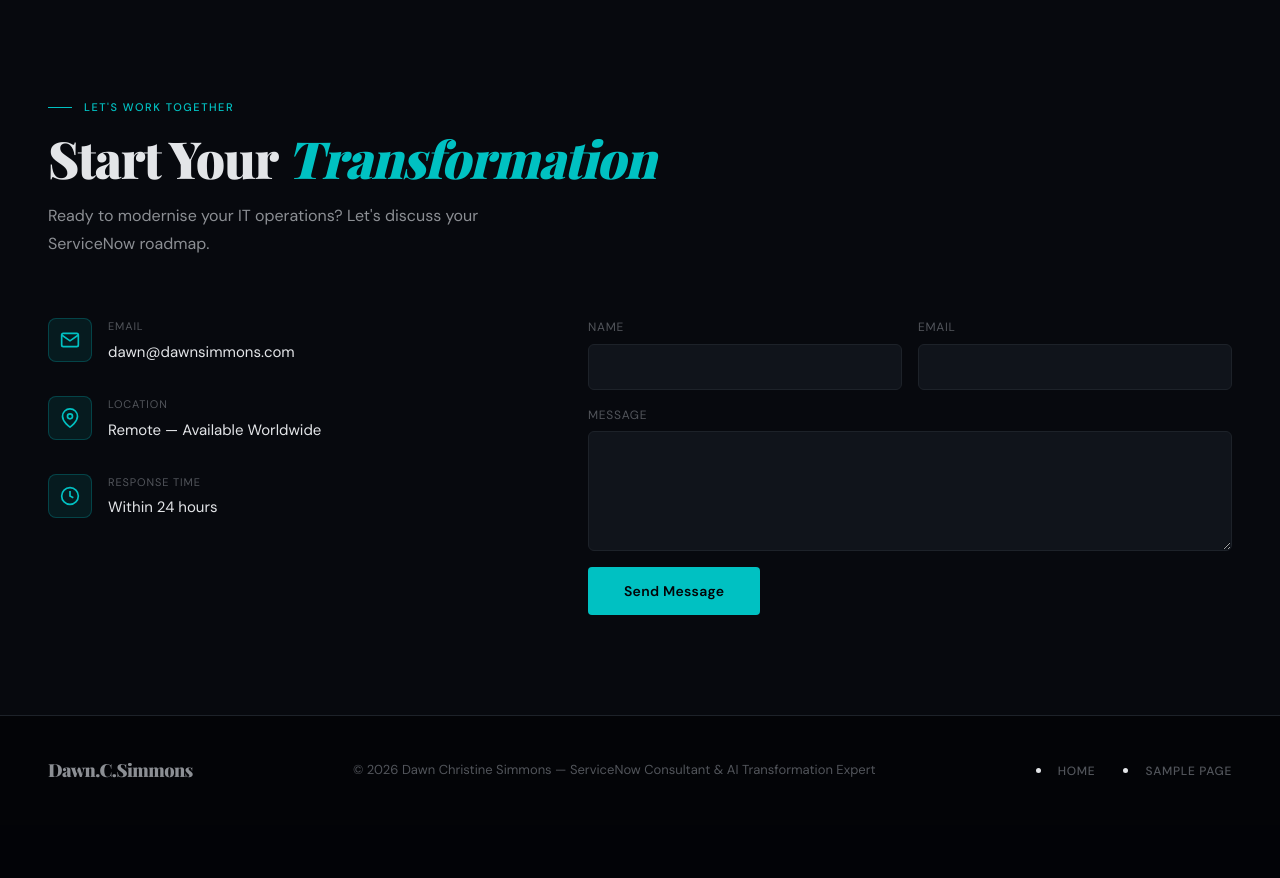
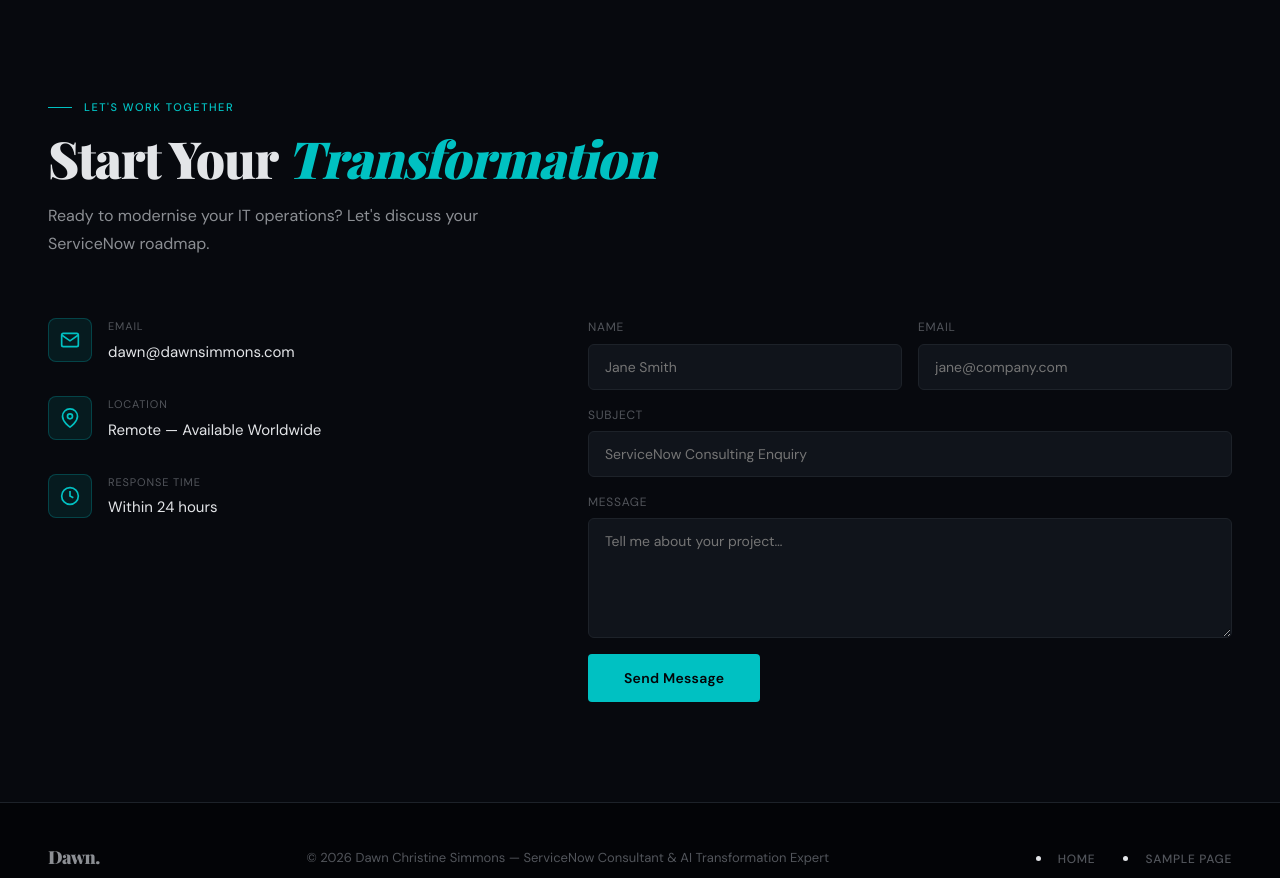
Before and after one commit to iqbalmbadhan/wordpress-template, a WordPress theme: template wordpress/dawn-simmons/front-page.php in a window 1280 px wide. Shown: the part 4471-5349 px from the top of the page. Before the commit the page ends 5249 px from the top, so only its background shows below. Run offline with PHP 8.4 and a stand-in for WordPress, Linux system fonts and the light colour scheme; the site name, menu and one post (Sample post) are stand-ins, and other content is empty; some libraries are stand-ins or nearby versions; some web fonts are replaced.

Commit message:
Fix 6 bugs found in senior engineer audit
functions.php
- Fix first-run wizard redirect: admin.php → index.php (add_dashboard_page
  registers under index.php; admin.php was a 404 so the wizard never opened
  automatically after theme activation)

customizer.php
- Fix in_array() third argument: was passing $v (a string) as the strict flag
  instead of true — semantically wrong even though strings cast to true in PHP

template-functions.php
- Use gmdate('Y') instead of date('Y') per WordPress coding standards
- Remove hardcoded "C.Simmons" suffix after the user-editable logo text in
  the footer (broke any custom logo text: "MySite." became "MySite.C.Simmons")

register-blocks.php
- Add esc_attr()/esc_html() wrappers on email display in contact section
  (was only sanitize_email(), which is not an output-escaping function)
- Add missing #formSuccess div to Gutenberg fallback contact form so the JS
  AJAX handler can show success/error feedback (Elementor widget had it; the
  Gutenberg render callback did not)
- Add subject field and input placeholders to Gutenberg form to match the
  Elementor widget, and because the PHP handler already reads ds_subject

https://claude.ai/code/session_01XnGaoqyPD46ZUoZDk19pod

```diff
--- a/wordpress/dawn-simmons/functions.php
+++ b/wordpress/dawn-simmons/functions.php
@@ -162,7 +162,7 @@ add_action( 'after_switch_theme', function () {
 add_action( 'admin_init', function () {
     if ( get_transient( 'ds_redirect_wizard' ) ) {
         delete_transient( 'ds_redirect_wizard' );
-        wp_safe_redirect( admin_url( 'admin.php?page=ds-setup-wizard' ) );
+        wp_safe_redirect( admin_url( 'index.php?page=ds-setup-wizard' ) );
         exit;
     }
 } );
--- a/wordpress/dawn-simmons/inc/blocks/register-blocks.php
+++ b/wordpress/dawn-simmons/inc/blocks/register-blocks.php
@@ -348,7 +348,7 @@ function ds_render_contact( array $attrs ): string {
                         <div class="contact-icon"><svg width="20" height="20" viewBox="0 0 24 24" fill="none" stroke="currentColor" stroke-width="2"><path d="M4 4h16c1.1 0 2 .9 2 2v12c0 1.1-.9 2-2 2H4c-1.1 0-2-.9-2-2V6c0-1.1.9-2 2-2z"/><polyline points="22,6 12,13 2,6"/></svg></div>
                         <div>
                             <div class="contact-label"><?php esc_html_e( 'Email', 'dawn-simmons' ); ?></div>
-                            <div class="contact-val"><a href="mailto:<?php echo $email; ?>"><?php echo $email; ?></a></div>
+                            <div class="contact-val"><a href="mailto:<?php echo esc_attr( $email ); ?>"><?php echo esc_html( $email ); ?></a></div>
                         </div>
                     </div>
                     <div class="contact-item">
@@ -376,18 +376,25 @@ function ds_render_contact( array $attrs ): string {
                         <div class="form-row">
                             <div class="form-group">
                                 <label for="ds-name"><?php esc_html_e( 'Name', 'dawn-simmons' ); ?></label>
-                                <input type="text" id="ds-name" name="ds_name" required>
+                                <input type="text" id="ds-name" name="ds_name" required placeholder="<?php esc_attr_e( 'Jane Smith', 'dawn-simmons' ); ?>">
                             </div>
                             <div class="form-group">
                                 <label for="ds-email"><?php esc_html_e( 'Email', 'dawn-simmons' ); ?></label>
-                                <input type="email" id="ds-email" name="ds_email" required>
+                                <input type="email" id="ds-email" name="ds_email" required placeholder="<?php esc_attr_e( 'jane@company.com', 'dawn-simmons' ); ?>">
                             </div>
                         </div>
                         <div class="form-group">
+                            <label for="ds-subject"><?php esc_html_e( 'Subject', 'dawn-simmons' ); ?></label>
+                            <input type="text" id="ds-subject" name="ds_subject" placeholder="<?php esc_attr_e( 'ServiceNow Consulting Enquiry', 'dawn-simmons' ); ?>">
+                        </div>
+                        <div class="form-group">
                             <label for="ds-message"><?php esc_html_e( 'Message', 'dawn-simmons' ); ?></label>
-                            <textarea id="ds-message" name="ds_message" rows="5" required></textarea>
+                            <textarea id="ds-message" name="ds_message" rows="5" required placeholder="<?php esc_attr_e( 'Tell me about your project…', 'dawn-simmons' ); ?>"></textarea>
                         </div>
                         <button type="submit" class="btn-primary form-submit"><?php esc_html_e( 'Send Message', 'dawn-simmons' ); ?></button>
+                        <div class="form-success" id="formSuccess" role="alert" style="display:none">
+                            <?php esc_html_e( '✓ Message sent! I\'ll be in touch shortly.', 'dawn-simmons' ); ?>
+                        </div>
                     </form>
                     <?php endif; ?>
                 </div>
--- a/wordpress/dawn-simmons/inc/customizer.php
+++ b/wordpress/dawn-simmons/inc/customizer.php
@@ -17,7 +17,7 @@ add_action( 'customize_register', function ( WP_Customize_Manager $wp_customize
 
     $wp_customize->add_setting( 'ds_accent_color', [
         'default'           => 'teal',
-        'sanitize_callback' => function( $v ) { return in_array($v,['teal','violet','gold','coral'],$v) ? $v : 'teal'; },
+        'sanitize_callback' => function( $v ) { return in_array( $v, [ 'teal', 'violet', 'gold', 'coral' ], true ) ? $v : 'teal'; },
         'transport'         => 'postMessage',
     ] );
     $wp_customize->add_control( 'ds_accent_color', [
@@ -34,7 +34,7 @@ add_action( 'customize_register', function ( WP_Customize_Manager $wp_customize
 
     $wp_customize->add_setting( 'ds_bg_theme', [
         'default'           => 'dark',
-        'sanitize_callback' => function( $v ) { return in_array($v,['dark','midnight','warm'],$v) ? $v : 'dark'; },
+        'sanitize_callback' => function( $v ) { return in_array( $v, [ 'dark', 'midnight', 'warm' ], true ) ? $v : 'dark'; },
         'transport'         => 'postMessage',
     ] );
     $wp_customize->add_control( 'ds_bg_theme', [
@@ -56,7 +56,7 @@ add_action( 'customize_register', function ( WP_Customize_Manager $wp_customize
 
     $wp_customize->add_setting( 'ds_font_pair', [
         'default'           => 'playfair',
-        'sanitize_callback' => function( $v ) { return in_array($v,['playfair','geo','editorial'],$v) ? $v : 'playfair'; },
+        'sanitize_callback' => function( $v ) { return in_array( $v, [ 'playfair', 'geo', 'editorial' ], true ) ? $v : 'playfair'; },
         'transport'         => 'postMessage',
     ] );
     $wp_customize->add_control( 'ds_font_pair', [
--- a/wordpress/dawn-simmons/inc/template-functions.php
+++ b/wordpress/dawn-simmons/inc/template-functions.php
@@ -62,11 +62,11 @@ function ds_fallback_menu(): void {
  * Output the footer.
  */
 function ds_footer(): void {
-    $copy = get_theme_mod( 'ds_footer_copy', '© ' . date('Y') . ' Dawn Christine Simmons — ServiceNow Consultant &amp; AI Transformation Expert' );
+    $copy = get_theme_mod( 'ds_footer_copy', '© ' . gmdate( 'Y' ) . ' Dawn Christine Simmons — ServiceNow Consultant &amp; AI Transformation Expert' );
     ?>
     <footer role="contentinfo">
         <a href="<?php echo esc_url( home_url('/') ); ?>" class="footer-logo">
-            <?php echo esc_html( get_theme_mod( 'ds_logo_text', 'Dawn.' ) ); ?>C.Simmons
+            <?php echo esc_html( get_theme_mod( 'ds_logo_text', 'Dawn.' ) ); ?>
         </a>
         <div class="footer-copy"><?php echo wp_kses_post( $copy ); ?></div>
         <nav class="footer-links" aria-label="<?php esc_attr_e( 'Footer navigation', 'dawn-simmons' ); ?>">
```
Also changed, not shown: wordpress/dawn-simmons/inc/class-demo-importer.php (+4 -4 lines).
